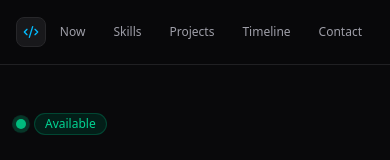
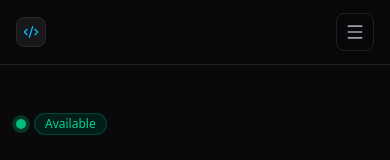
Before and after one commit to Elie-Mugisha/my-portfolio, a React (Vite) app: page / in a window 390 px wide. Shown: the top 160 px of the page. Built offline with nearby package versions, Linux system fonts and the light colour scheme.

Commit message:
feat(ui): implement responsive mobile hamburger menu and logo branding in Navbar

```diff
--- a/src/components/layout/Navbar.tsx
+++ b/src/components/layout/Navbar.tsx
@@ -1,7 +1,11 @@
+import { useState } from "react";
 import { NavbarProps, NavLink } from "./Navbar.types";
-import { Code2 } from "lucide-react";
+import { Code2, Menu, X } from "lucide-react";
 
 export function Navbar({ name }: NavbarProps) {
+  const [isOpen, setIsOpen] = useState(false);
+  const firstName = name.split(' ')[0] || name;
+
   const navLinks: NavLink[] = [
     { label: 'Now', href: '#now' },
     { label: 'Skills', href: '#skills' },
@@ -9,6 +13,10 @@ export function Navbar({ name }: NavbarProps) {
     { label: 'Timeline', href: '#timeline' },
     { label: 'Contact', href: "#contact" }
   ];
+
+  const handleLinkClick = () => {
+    setIsOpen(false )
+  }
 
   return (
     <header className="sticky top-0 z-50 backdrop-blur-md bg-zinc-950/80 border-b border-zinc-800/80 transition-colors">
@@ -22,7 +30,7 @@ export function Navbar({ name }: NavbarProps) {
           </span>*/}
         </a>
 
-        <nav className="flex items-center gap-1 sm:gap-2">
+        <nav className="hidden md:flex items-center gap-1 sm:gap-2">
           {navLinks.map(link => (
             <a
               key={link.label}
@@ -33,7 +41,31 @@ export function Navbar({ name }: NavbarProps) {
             </a>
           ))}
         </nav>
+
+        <button
+          type="button"
+          onClick={() => setIsOpen(!isOpen)}
+          className="md:hidden p-2 text-zinc-400 hover:text-white hover:bg-zinc-900 rounded-lg border border-zinc-800/80 transition-colors focus:ouline-none"
+          aria-label="Toggle Navigation Menu"
+        >
+          {isOpen ? <X className="w-5 h-5" /> : <Menu className="w-5 h-5" />}
+        </button>
       </div>
+
+      {isOpen && (
+        <nav className="md:hidden backdrop-blur-xl bg-zinc-950/95 border-b border-zinc-800 px-4 pt-2 pb-4 space-y-1">
+          {navLinks.map(link => (
+            <a
+              key={link.label}
+              href={link.href}
+              onClick={handleLinkClick}
+              className="block px-3 py-2.5 text-sm font-medium text-zinc-300 hover:text-white hover:bg-zinc-900 rounded-lg transition-colors"
+            >
+              {link.label}
+            </a>
+          ))}
+        </nav>
+      )}
     </header>
   )
 }
```
